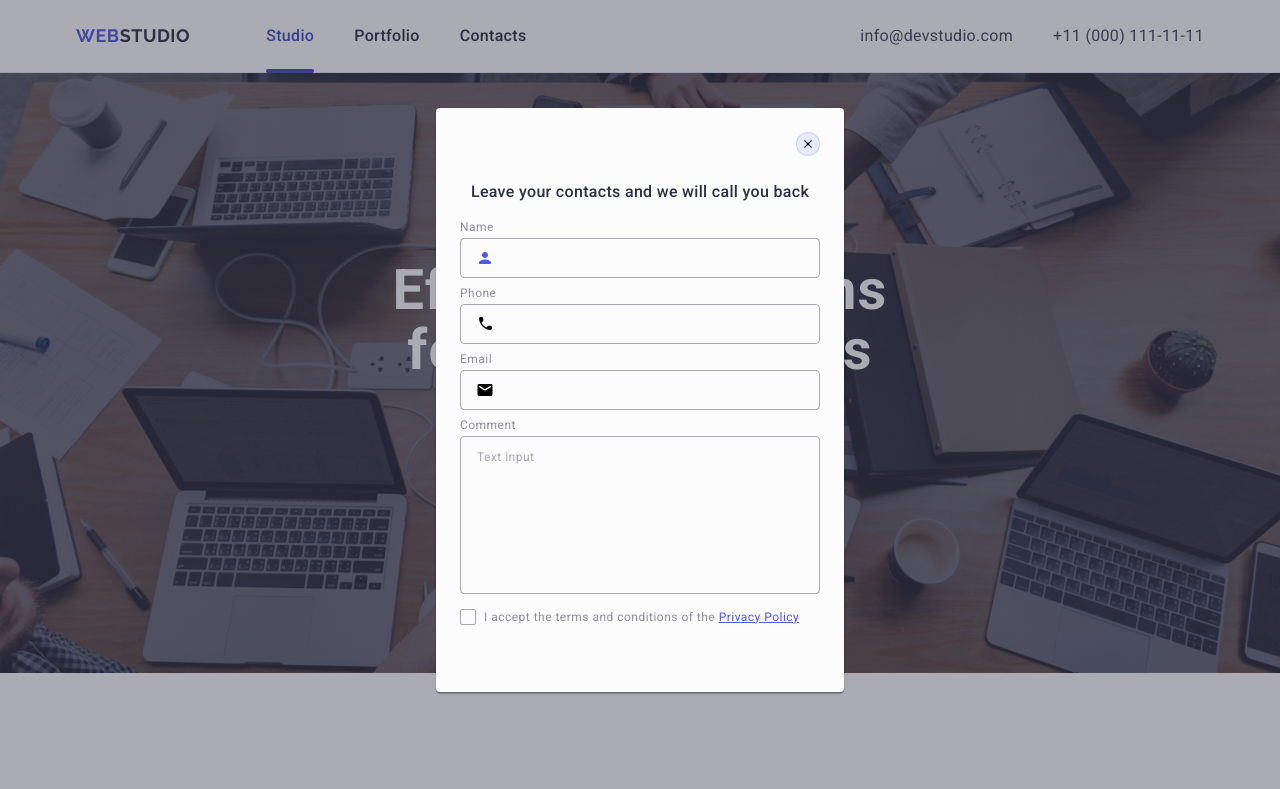
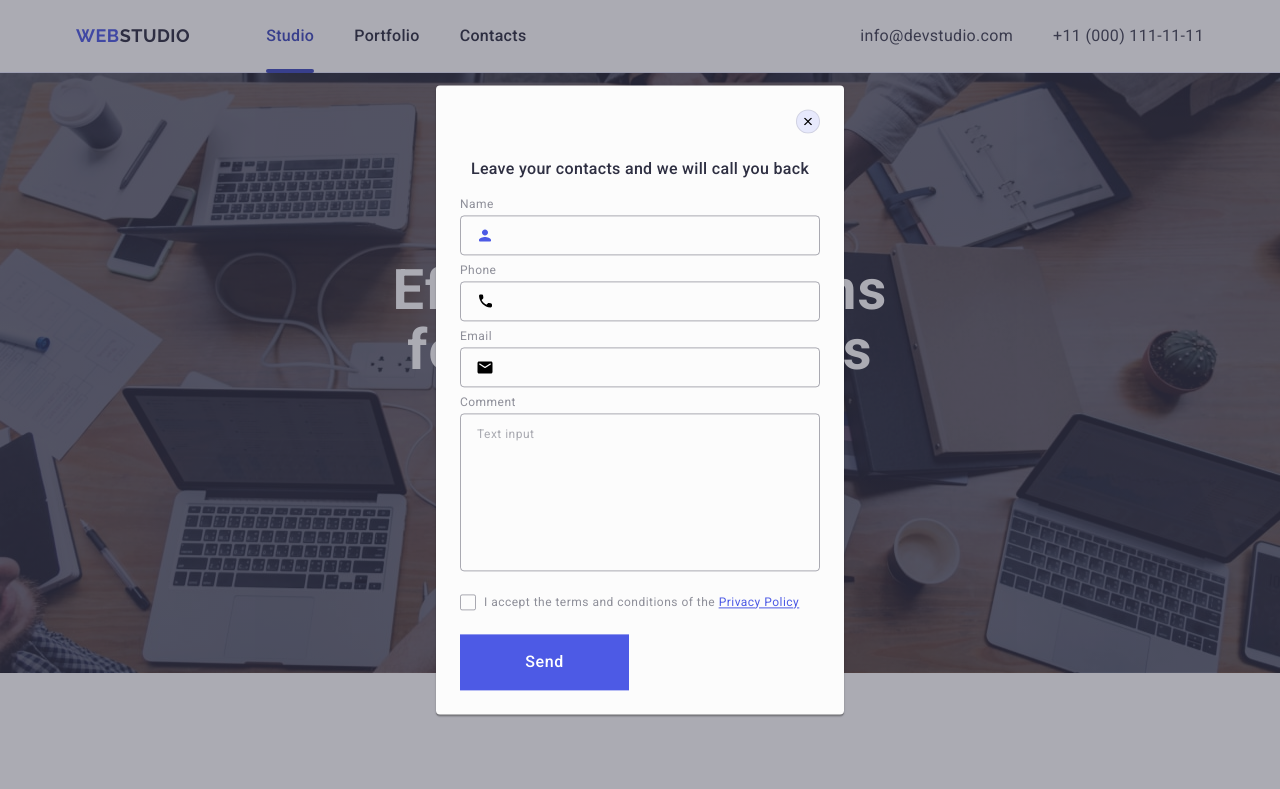
Before and after one commit to dokiienkokateryna/goit-markup-hw-05, a plain HTML site: page index.html in a window 1280 px wide. Shown: the top 789 px of the page. Drawn offline with nearby package versions, Linux system fonts and the light colour scheme.

Commit message:
start.html13

```diff
--- a/css/styles.css
+++ b/css/styles.css
@@ -756,18 +756,15 @@ img {
   transition: fill 250ms cubic-bezier(0.4, 0, 0.2, 1);
 }
 
-.modal-input:focus,
-.modal-svg:focus,
-.modal-comment-input:focus {
+.modal-input:focus + .modal-svg {
   fill: #4d5ae5;
-  border-color: #4d5ae5;
 }
 
 .modal-container-comment {
-  margin-bottom: 8px;
+  margin-bottom: 16px;
 }
 
-.modal-comment-input {
+.modal-comment-textarea {
   width: 100%;
   height: 100%;
   font-size: 12px;
@@ -783,7 +780,7 @@ img {
   transition: border-color 250ms cubic-bezier(0.4, 0, 0.2, 1);
 }
 
-.modal-comment-input::placeholder {
+.modal-comment-textarea::placeholder {
   color: rgba(46, 47, 66, 0.4);
 }
 
@@ -816,7 +813,7 @@ img {
   margin-right: 8px;
 }
 
-.modal-privacy-input:checked > .modal-privacy-span {
+.modal-privacy-input:checked + .modal-privacy-span {
   background-color: #404bbf;
   border: none;
   fill: #f4f4fd;
@@ -830,3 +827,19 @@ img {
   letter-spacing: 0.48px;
   text-decoration-line: underline;
 }
+
+.modal-last-btn {
+  display: block;
+  min-width: 169px;
+  height: 56px;
+  font-family: "Roboto", sans-serif;
+  font-size: 16px;
+  font-weight: 500;
+  line-height: 1.5;
+  letter-spacing: 0.04em;
+  color: #ffffff;
+  cursor: pointer;
+  background-color: #4d5ae5;
+  border: none;
+  transition: background-color 250ms cubic-bezier(0.4, 0, 0.2, 1);
+}
--- a/index.html
+++ b/index.html
@@ -492,6 +492,7 @@
           </svg>
         </button>
         <p class="modal-text">Leave your contacts and we will call you back</p>
+
         <form>
           <div class="modal-container-form">
             <label for="user-name" class="modal-form-label">Name</label>
@@ -507,6 +508,7 @@
               </svg>
             </div>
           </div>
+
           <div class="modal-container-form">
             <label for="user-tel" class="modal-form-label">Phone</label>
             <div class="modal-container-input-svg">
@@ -521,13 +523,16 @@
               </svg>
             </div>
           </div>
+
           <div class="modal-container-form">
-            <label for="user-email" class="modal-form-label">Email</label>
+            <label for="user-address-email" class="modal-form-label"
+              >Email</label
+            >
             <div class="modal-container-input-svg">
               <input
-                type="email"
+                type="text"
                 name="user-email"
-                id="user-email"
+                id="user-address-email"
                 class="modal-input"
               />
               <svg class="modal-svg" width="18" height="24">
@@ -538,8 +543,8 @@
 
           <div class="modal-container-comment">
             <label for="user-comment" class="modal-form-label">Comment</label>
-            <div class="modal-container-input-svg">
             <textarea
+              class="modal-comment-textarea"
               name="user-comment"
               id="user-comment"
               cols="30"
@@ -548,7 +553,7 @@
               class="modal-comment-input"
             ></textarea>
           </div>
-          </div>
+
           <div class="modal-container-privacy">
             <input
               type="checkbox"
@@ -566,6 +571,8 @@
               <a href="" class="modal-privacy-link">Privacy Policy</a></label
             >
           </div>
+
+          <button class="modal-last-btn">Send</button>
         </form>
       </div>
     </div>
```
Lines whose indentation alone changed are shown as unchanged.
